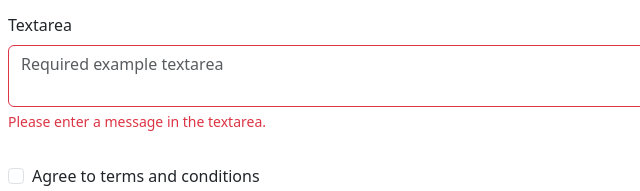
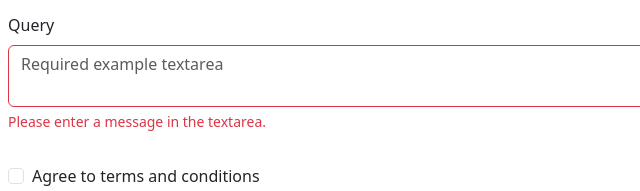
Before and after one commit to sanjana220/PhonePe-Template, a plain HTML site: page customer.html in a window 1280 px wide. Shown: the part 231-422 px from the top of the page, 0-640 px from the left. Drawn offline with nearby package versions, Linux system fonts and the light colour scheme.

Commit message:
Update customer.html

```diff
--- a/customer.html
+++ b/customer.html
@@ -44,7 +44,7 @@
         </div>
 
         <div class="mb-3">
-    <label for="validationTextarea" class="form-label">Textarea</label>
+    <label for="validationTextarea" class="form-label">Query</label>
     <textarea class="form-control is-invalid" id="validationTextarea" placeholder="Required example textarea" required></textarea>
     <div class="invalid-feedback">
       Please enter a message in the textarea.
```
